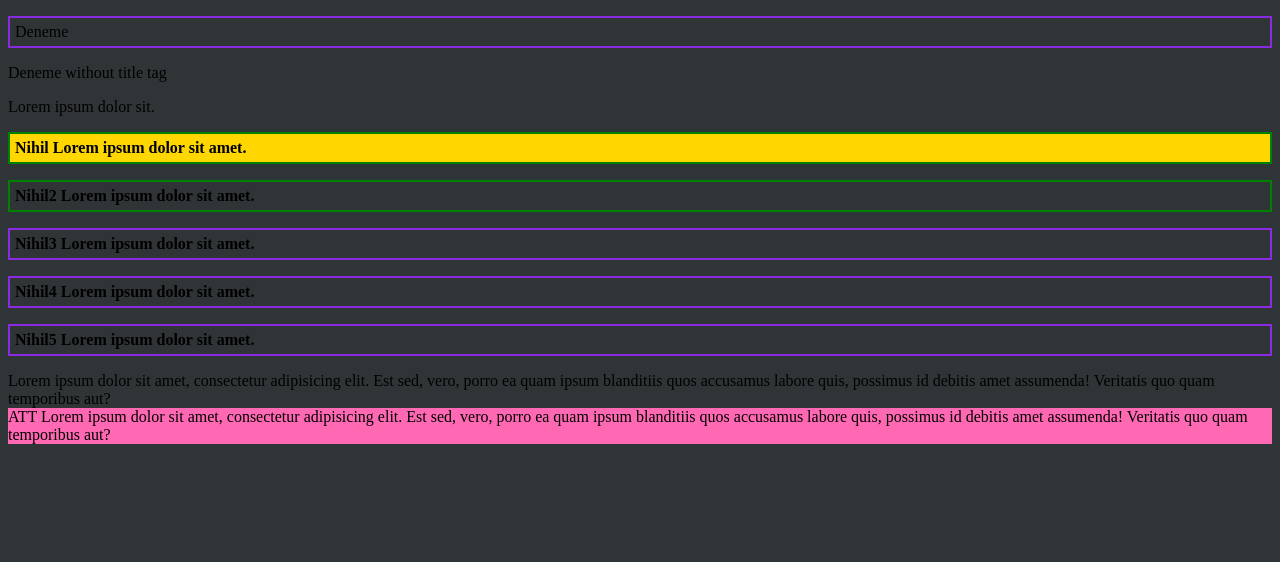
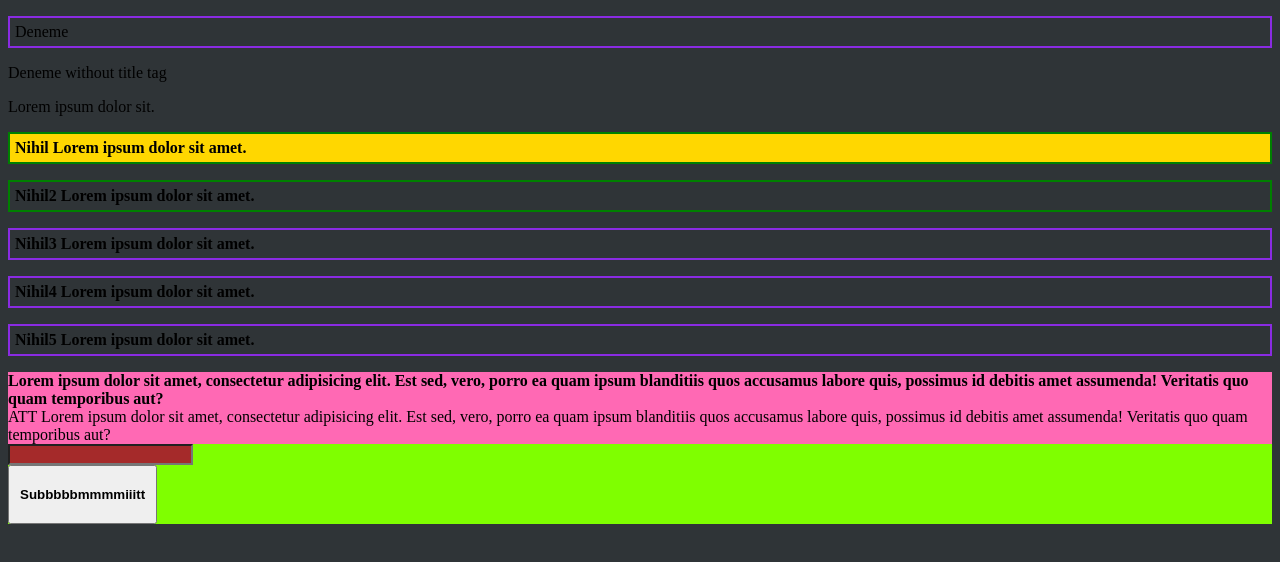
Before and after one commit to Nihilnia/Evo, a plain HTML site: page 9_Day/1_attributeSelectorz.html in a window 1280 px wide. Drawn offline with Linux system fonts and the light colour scheme.

Commit message:
Add files via upload

```diff
--- a/9_Day/1_1.style.css
+++ b/9_Day/1_1.style.css
@@ -31,3 +31,28 @@ p[title$="hil"]{
 div[title][id]{
     background-color: hotpink;
 }
+
+/* Ayrıca (elbette) spesifik değer belirleyebiliyoruz.
+Programcı insanlar zeki oldukları için birçok olasılığı düşünürler, düşünmüşler.
+Her. ZAmanki. Gibi.
+Fuckin love it. */
+
+div[title][id="Deneme"]{
+    font-weight: bold;
+}
+
+/* anotha one */
+
+div[id="NihilDvi"]{
+    background-color: chartreuse;
+}
+
+input[type="text"]{
+    background-color: brown;
+}
+
+input[value="Subbbbbmmmmiiitt"]{
+    font-weight: bold;
+    padding: 20px 10px;
+    /* ugly tho */
+}
--- a/9_Day/1_attributeSelectorz.html
+++ b/9_Day/1_attributeSelectorz.html
@@ -19,7 +19,11 @@
     <p title="Nihil 3">Nihil4 Lorem ipsum dolor sit amet.</p>
     <p title="Nihil 5">Nihil5 Lorem ipsum dolor sit amet.</p>
 
-    <div title="123">Lorem ipsum dolor sit amet, consectetur adipisicing elit. Est sed, vero, porro ea quam ipsum blanditiis quos accusamus labore quis, possimus id debitis amet assumenda! Veritatis quo quam temporibus aut?</div>
+    <div title="123" id="Deneme">Lorem ipsum dolor sit amet, consectetur adipisicing elit. Est sed, vero, porro ea quam ipsum blanditiis quos accusamus labore quis, possimus id debitis amet assumenda! Veritatis quo quam temporibus aut?</div>
     <div title="123" id="Patron">ATT Lorem ipsum dolor sit amet, consectetur adipisicing elit. Est sed, vero, porro ea quam ipsum blanditiis quos accusamus labore quis, possimus id debitis amet assumenda! Veritatis quo quam temporibus aut?</div>
+    <div id="NihilDvi">
+    <input type="text"><br/>
+    <input type="submit" value="Subbbbbmmmmiiitt">
+    </div>
 </body>
 </html>
```
